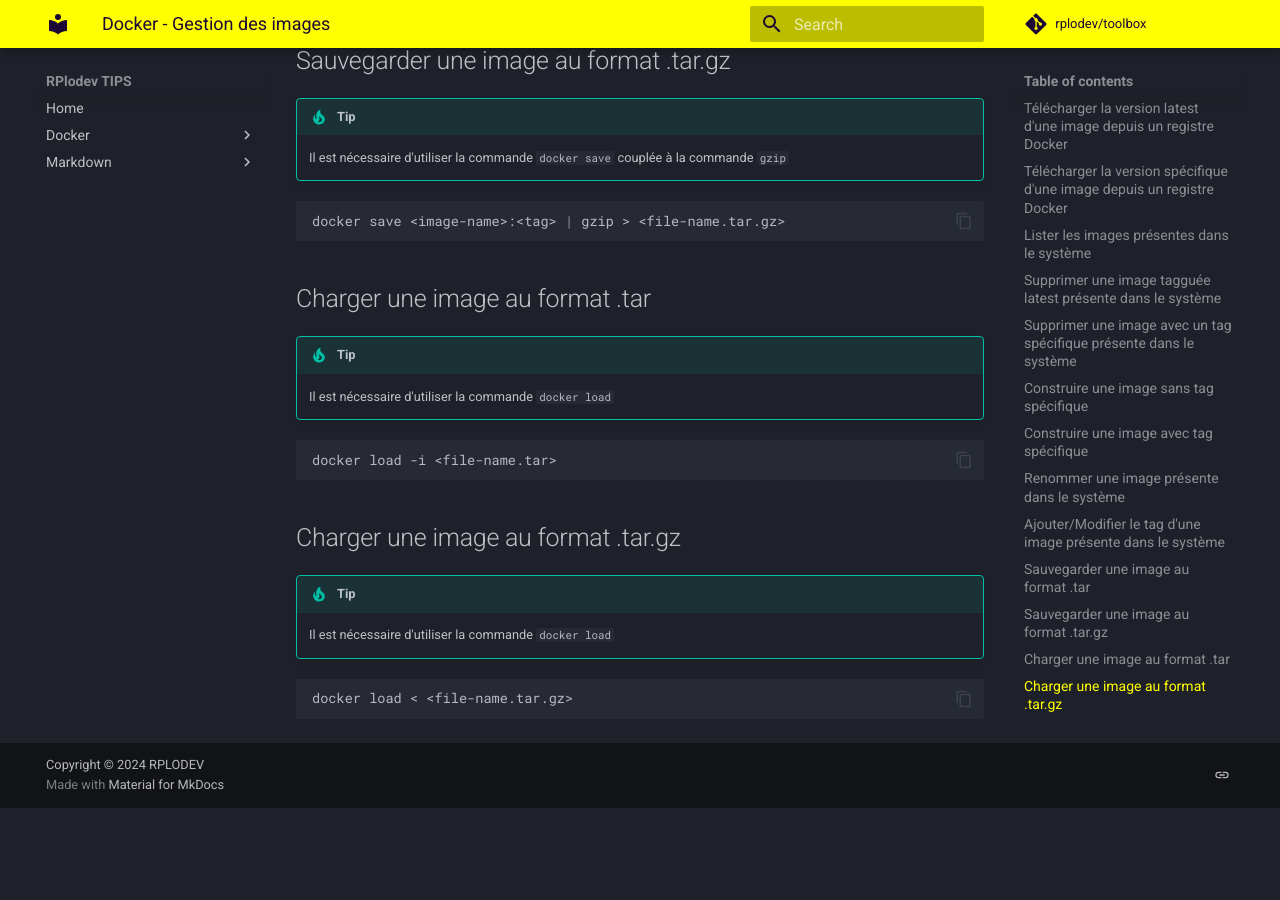
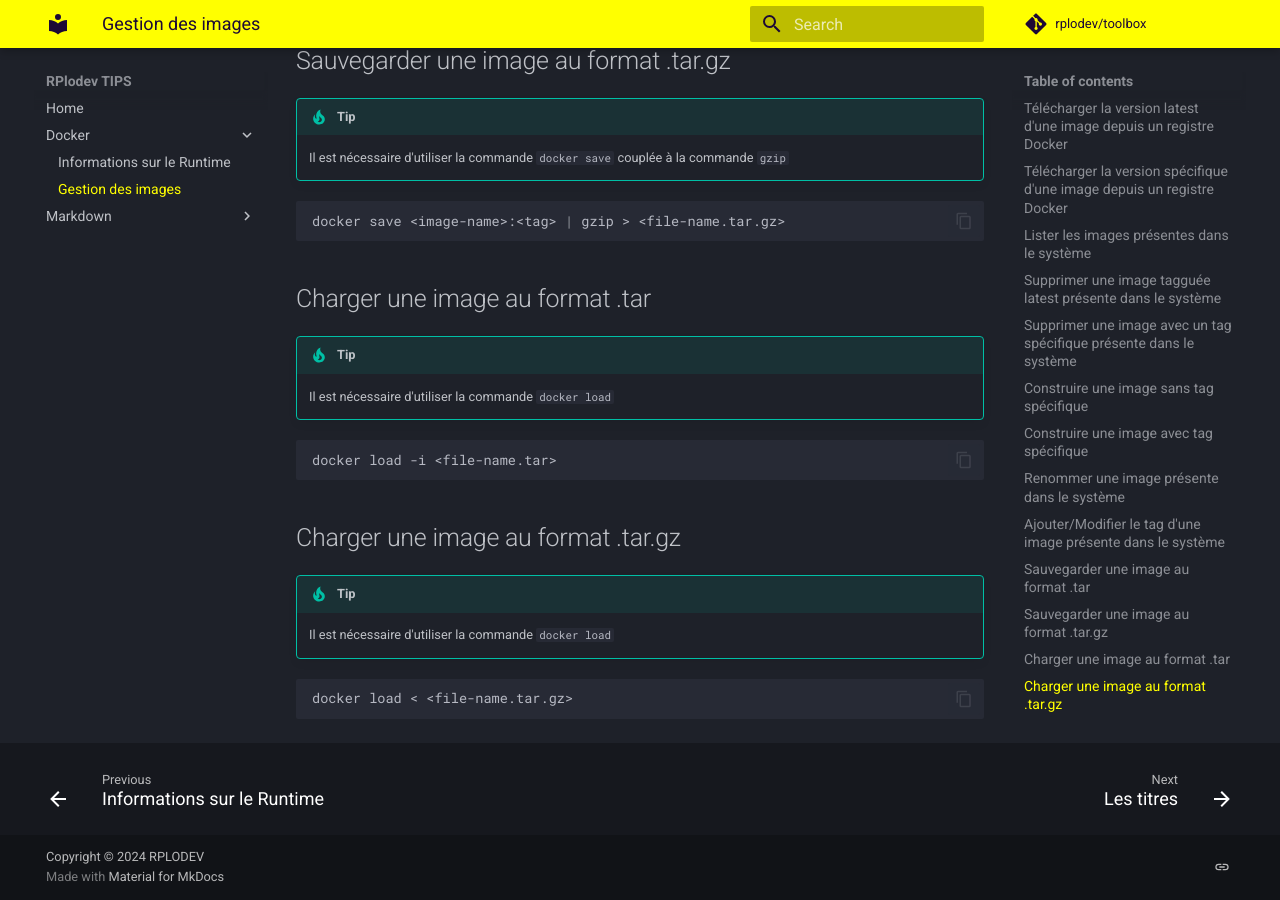
Before and after one commit to rplodev/toolbox, an MkDocs documentation site: the page built from docs/docker/images_gestion.md, in a window 1280 px wide and 900 px high, scrolled down 2825 px. Built offline with MkDocs 1.6.1 and Material for MkDocs 9.7.7, drawn with Linux system fonts in a browser that asks for light colours; comment, search, counter and statistics services are not loaded; before the commit the page ends 3633 px from its top, so only the background shows below that.

Commit message:
Mise à jour de la ToC

```diff
--- a/mkdocs.yml
+++ b/mkdocs.yml
@@ -28,8 +28,7 @@
   - Home: index.md
   - Docker:
     - "Informations sur le Runtime": 'docker/runtime_informations.md'
-    - "Sauvegarde d'images": 'docker/image_sauvegarde.md'
-    - "Restauration d'images": 'docker/image_restauration.md'
+    - "Gestion des images": 'docker/images_gestion.md'
   - Markdown:
     - 'Les titres': 'markdown/titres.md'
     - 'Les paragraphes': 'markdown/paragraphes.md'
```
